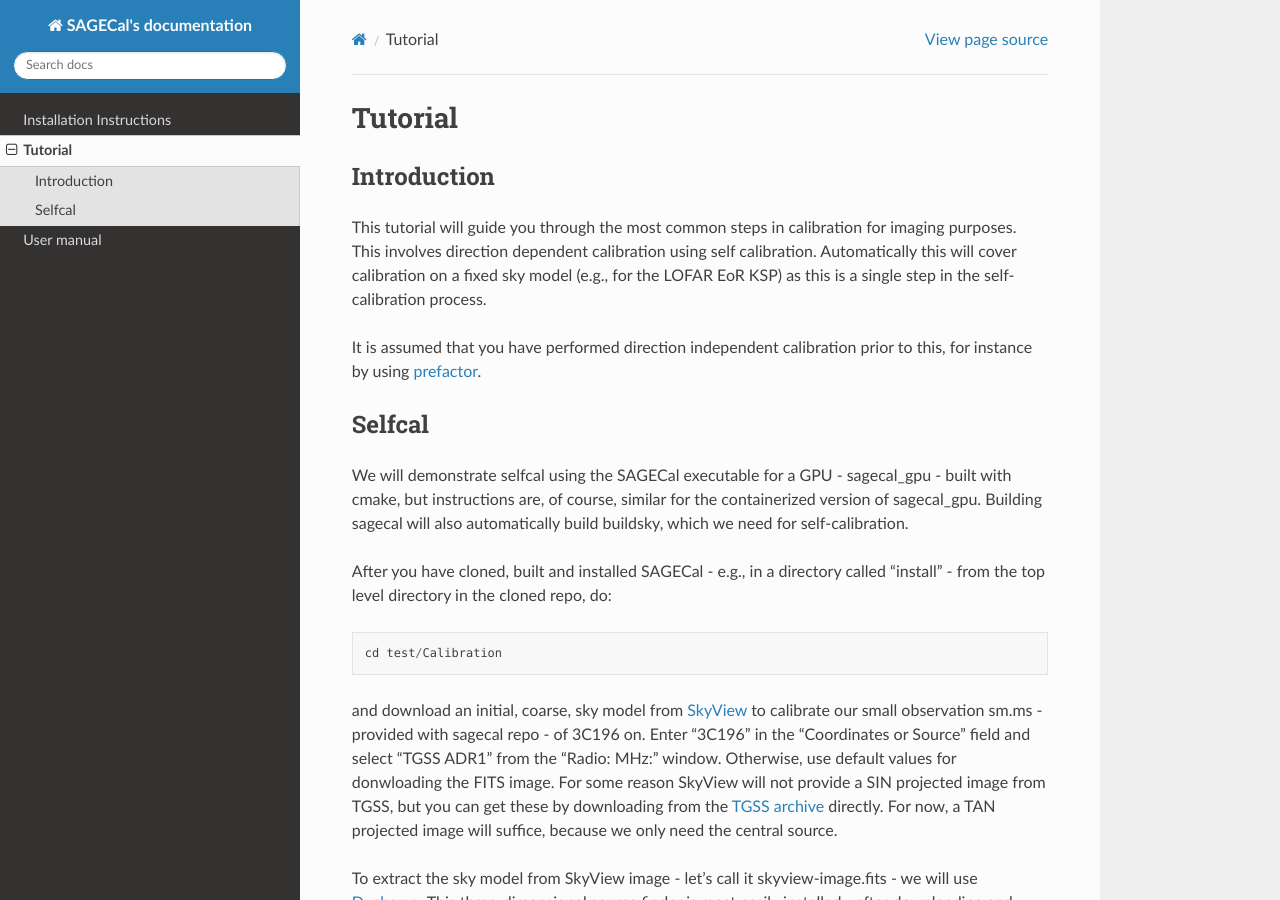
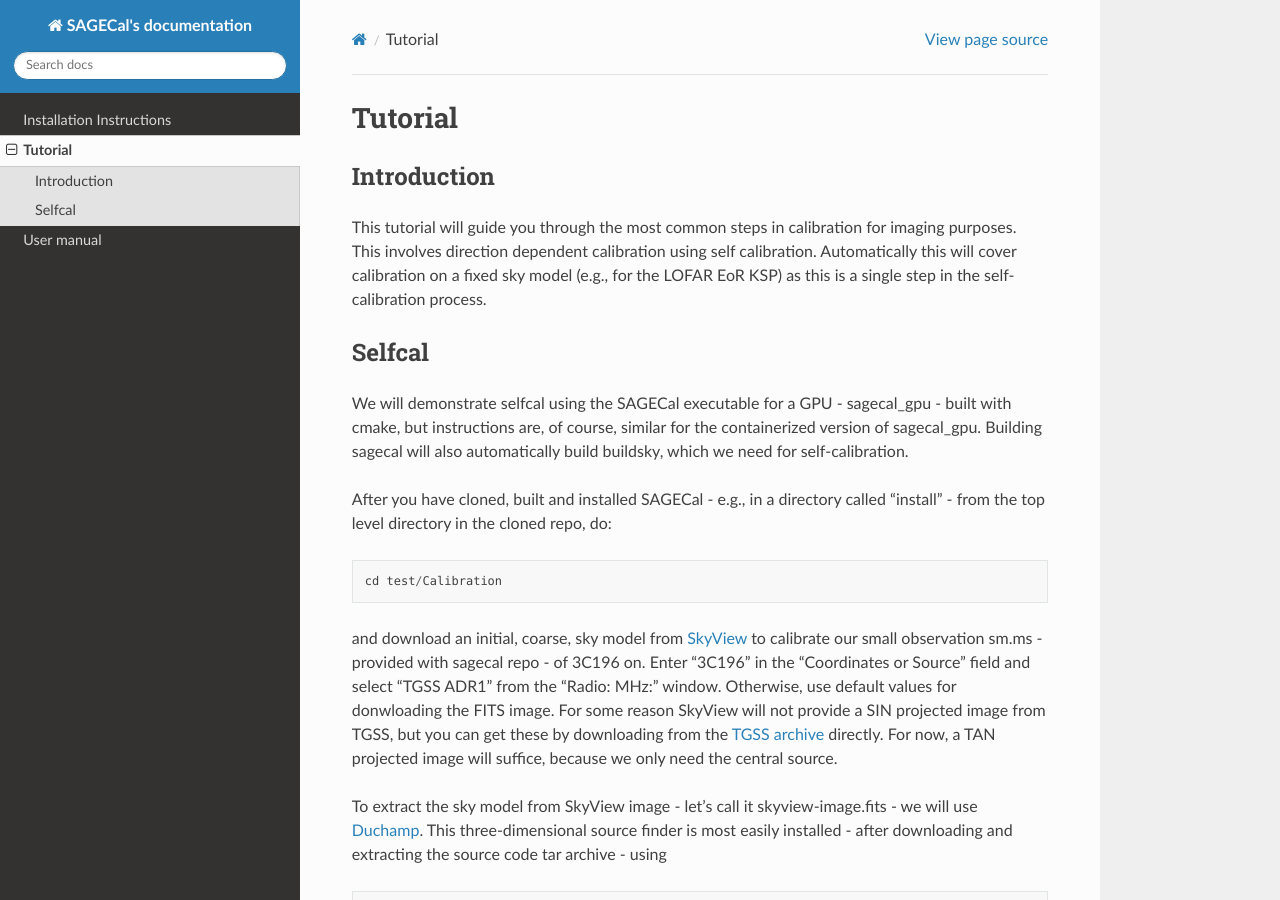
Before and after one commit to nlesc-dirac/sagecal, a Sphinx documentation site: the page built from Docs/source/tutorial.rst, in a window 1280 px wide and 900 px high. Built offline with Sphinx 7.4.7 and the Read the Docs theme 2.0.0, drawn with Linux system fonts in a browser that asks for light colours.

Commit message:
Prefactor need not be applied

```diff
--- a/Docs/source/tutorial.rst
+++ b/Docs/source/tutorial.rst
@@ -5,10 +5,6 @@ Introduction
 ^^^^^^^^^^^^
 
 This tutorial will guide you through the most common steps in calibration for imaging purposes. This involves direction dependent calibration using self calibration. Automatically this will cover calibration on a fixed sky model (e.g., for the LOFAR EoR KSP) as this is a single step in the self-calibration process.
-
-It is assumed that you have performed direction independent calibration prior to this, for instance by using prefactor_.
-
-.. _prefactor: https://github.com/lofar-astron/prefactor
 
 Selfcal
 ^^^^^^^
```
